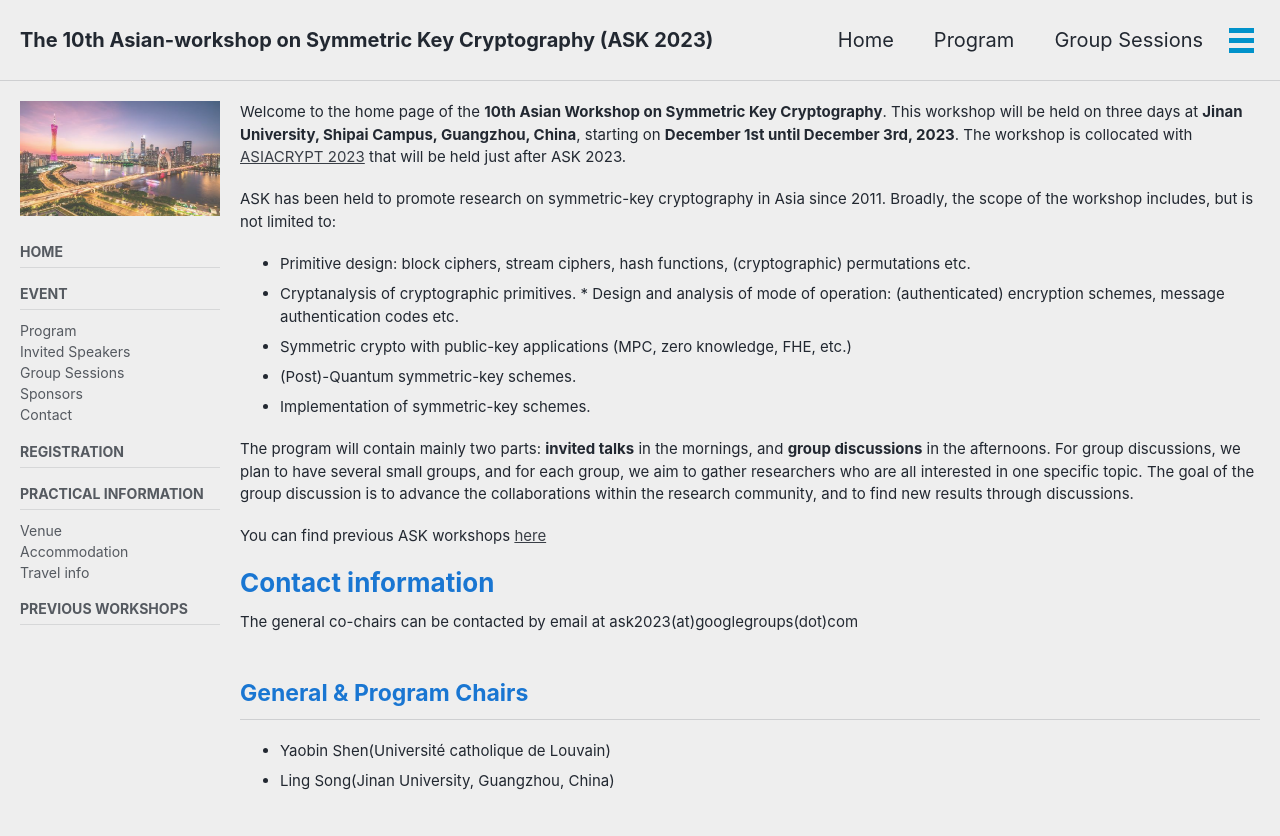
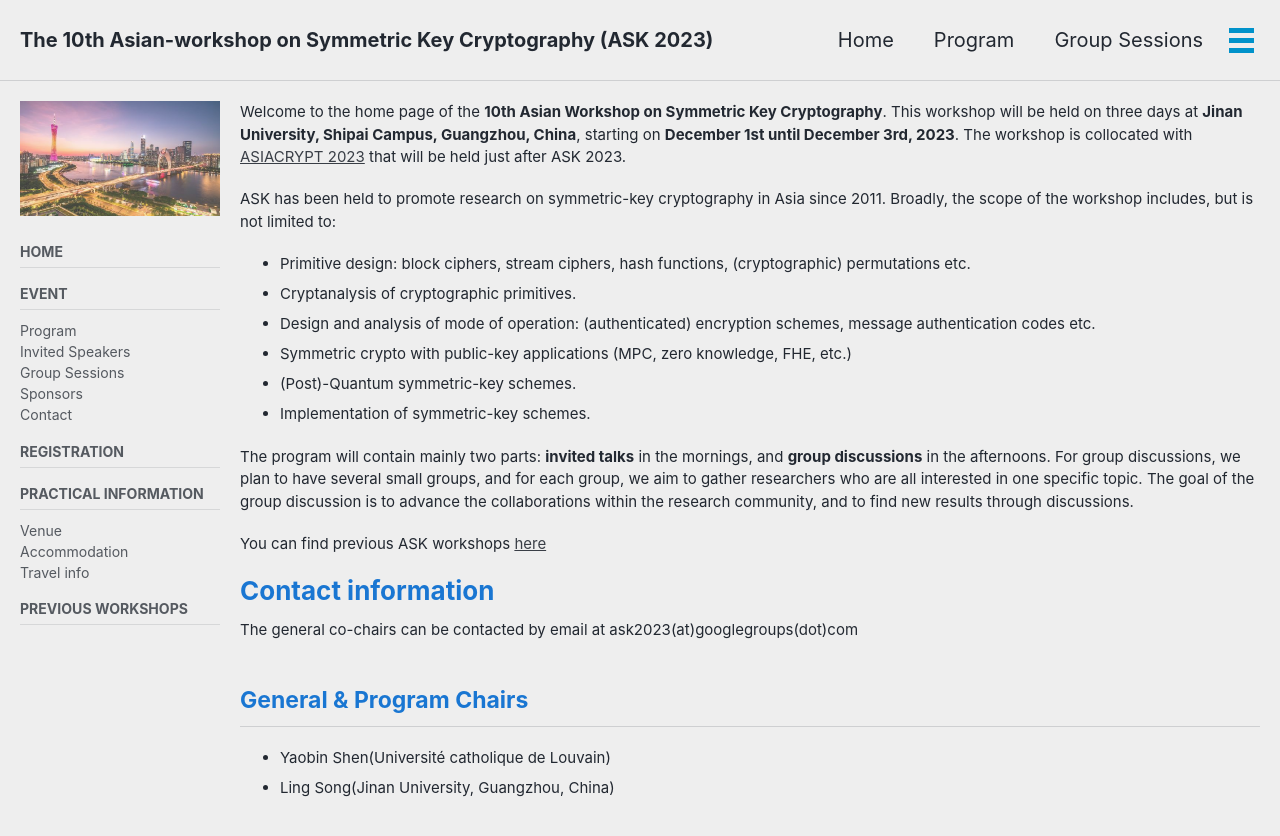
Before and after one commit to cryptanalysisbench/SATbench, a Jekyll site: the page built from index.md, in a window 1280 px wide and 900 px high. Shown: the top 836 px of the window. Built offline with Jekyll 4.4.1, drawn with Linux system fonts in a browser that asks for light colours; cached includes are drawn as plain includes; nearby versions of some CDN libraries.

```diff
--- a/index.md
+++ b/index.md
@@ -15,7 +15,7 @@ ASK has been held to promote research on symmetric-key cryptography in Asia sinc
 
 * Primitive design: block ciphers, stream ciphers, hash functions, (cryptographic) permutations etc.
 * Cryptanalysis of cryptographic primitives.
-­*	Design and analysis of mode of operation: (authenticated) encryption schemes, message authentication codes etc.
+* Design and analysis of mode of operation: (authenticated) encryption schemes, message authentication codes etc.
 * Symmetric crypto with public-key applications (MPC, zero knowledge, FHE, etc.)
 * (Post)-Quantum symmetric-key schemes.
 * Implementation of symmetric-key schemes.
```
